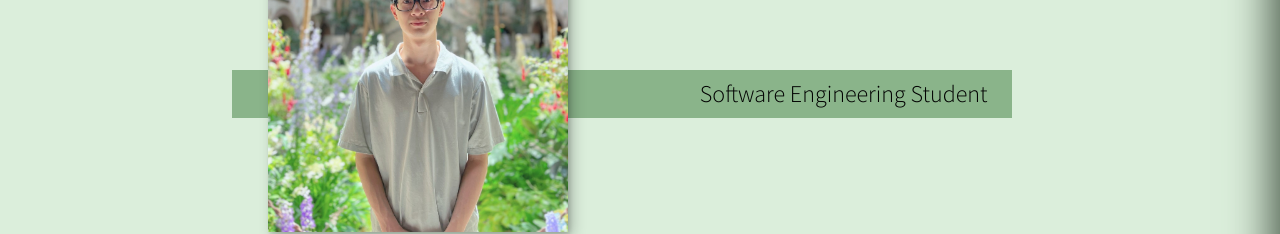
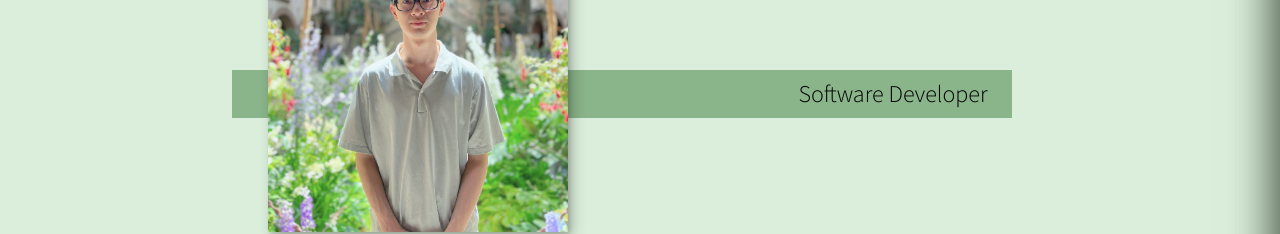
Before and after one commit to ThiiLuu79/theminh-portfolio, a React (Create React App) app: page / in a window 1280 px wide. Shown: the part 368-602 px from the top of the page. Built offline with nearby package versions, Linux system fonts and the light colour scheme.

Commit message:
Updated constants

```diff
--- a/src/i18n/homeConstants_en.js
+++ b/src/i18n/homeConstants_en.js
@@ -3,7 +3,7 @@
 //Constants for Card.jsx
 export const INTRODUCTION = "Hi, my name is";
 export const MY_NAME = "The Minh Luong";
-export const ROLE = "Software Engineering Student";
+export const ROLE = "Software Developer";
 
 //Constant for About.jsx
 export const ABOUT_TITLE = "About Me";
--- a/src/i18n/homeConstants_fr.js
+++ b/src/i18n/homeConstants_fr.js
@@ -3,7 +3,7 @@
 //Constants for Card.jsx
 export const INTRODUCTION = "Salut, je m'appelle";
 export const MY_NAME = "The Minh Luong";
-export const ROLE = "Étudiant en génie logiciel";
+export const ROLE = "Développeur logiciel";
 
 //Constant for About.jsx
 export const ABOUT_TITLE = "À propos de moi";
```
